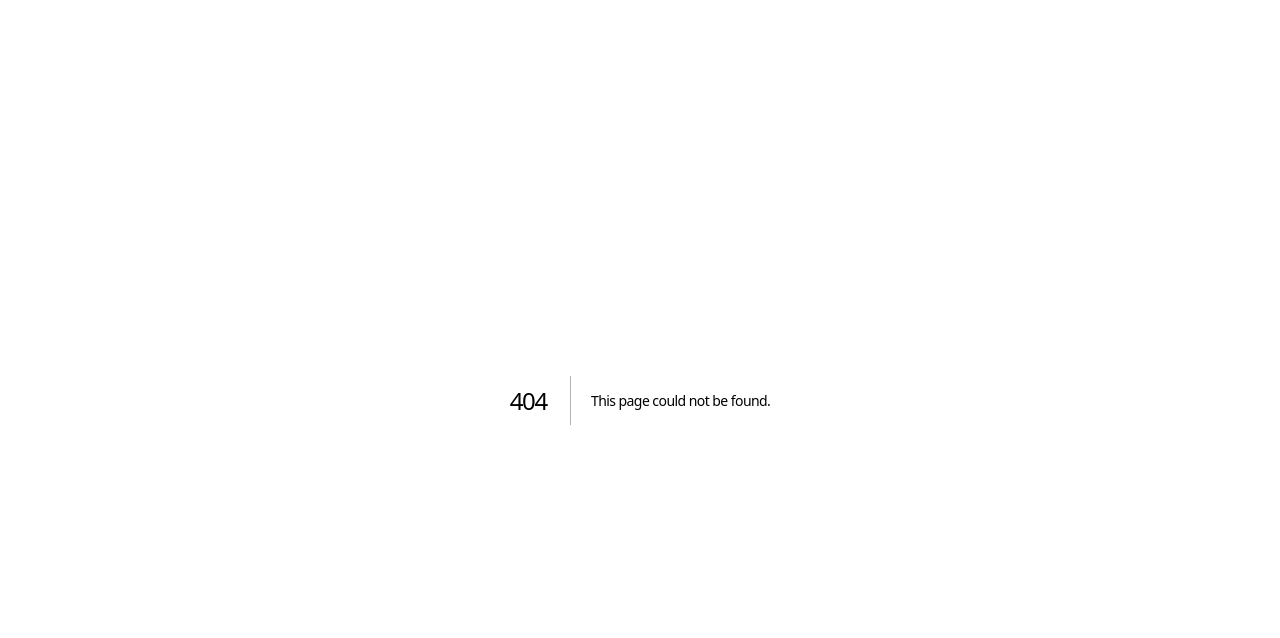
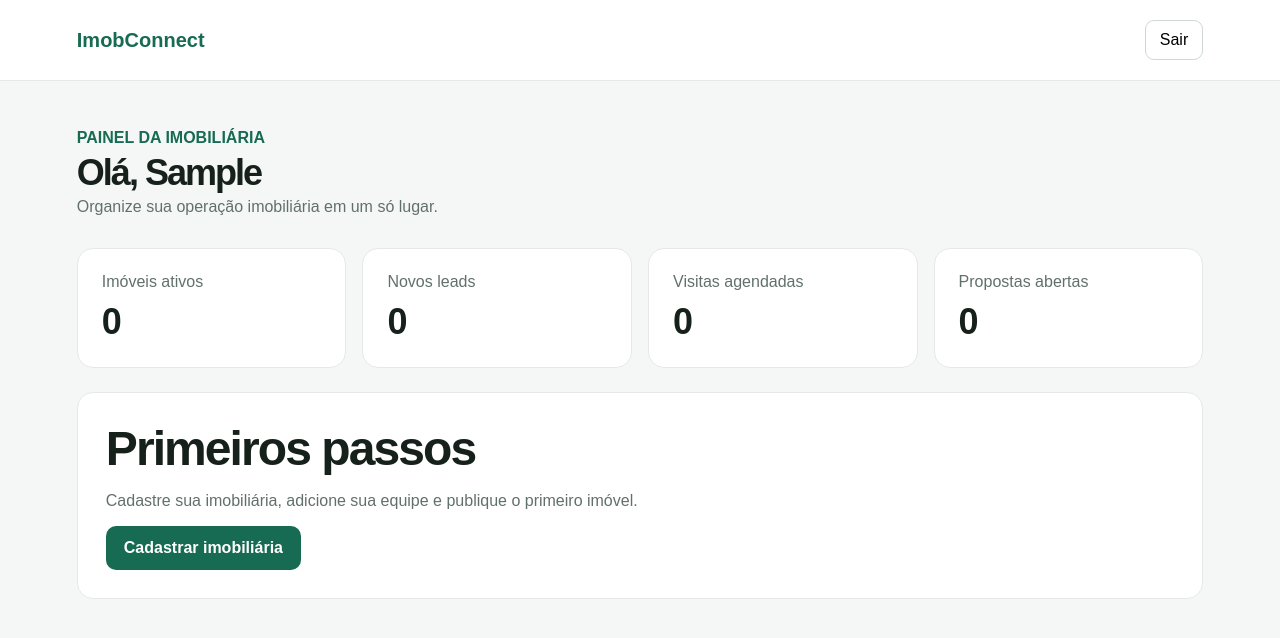
Before and after one commit to jandersonvb/imobiliaria-frontend, a Next.js app: page /dashboard in a window 1280 px wide. Before the commit this address had no page. Shown: the top 638 px of the page. Built offline with nearby package versions, Linux system fonts and the light colour scheme; sample sign-in values are in the browser's storage.

Commit message:
add initial dashboard

```diff
--- /dev/null
+++ b/app/dashboard/page.tsx
@@ -0,0 +1,67 @@
+'use client';
+
+import Link from 'next/link';
+import { useEffect, useState } from 'react';
+
+type Session = {
+  user: { firstName: string; lastName: string; email: string };
+  accessToken: string;
+};
+
+export default function DashboardPage() {
+  const [session, setSession] = useState<Session | null>(null);
+
+  useEffect(() => {
+    const raw = localStorage.getItem('imobconnect.session');
+    if (!raw) {
+      window.location.href = '/login';
+      return;
+    }
+
+    setSession(JSON.parse(raw) as Session);
+  }, []);
+
+  function logout() {
+    localStorage.removeItem('imobconnect.session');
+    window.location.href = '/login';
+  }
+
+  if (!session) return <main style={{ padding: 40 }}>Carregando...</main>;
+
+  const cards = [
+    ['Imóveis ativos', '0'],
+    ['Novos leads', '0'],
+    ['Visitas agendadas', '0'],
+    ['Propostas abertas', '0'],
+  ];
+
+  return (
+    <main style={{ minHeight: '100vh', background: '#f5f7f6' }}>
+      <header style={{ display: 'flex', justifyContent: 'space-between', alignItems: 'center', padding: '20px 6vw', background: '#fff', borderBottom: '1px solid #e4e9e7' }}>
+        <Link href="/" style={{ color: '#176b52', fontWeight: 800, textDecoration: 'none', fontSize: 20 }}>ImobConnect</Link>
+        <button onClick={logout} style={{ border: '1px solid #cfd8d4', borderRadius: 9, background: '#fff', padding: '10px 14px', cursor: 'pointer' }}>Sair</button>
+      </header>
+
+      <section style={{ padding: '48px 6vw' }}>
+        <p style={{ color: '#176b52', fontWeight: 700, margin: 0 }}>PAINEL DA IMOBILIÁRIA</p>
+        <h1 style={{ fontSize: 36, margin: '8px 0' }}>Olá, {session.user.firstName}</h1>
+        <p style={{ color: '#62706b', marginTop: 0 }}>Organize sua operação imobiliária em um só lugar.</p>
+
+        <div style={{ display: 'grid', gridTemplateColumns: 'repeat(auto-fit, minmax(200px, 1fr))', gap: 16, marginTop: 32 }}>
+          {cards.map(([label, value]) => (
+            <article key={label} style={{ background: '#fff', borderRadius: 16, padding: 24, border: '1px solid #e4e9e7' }}>
+              <span style={{ color: '#62706b' }}>{label}</span>
+              <strong style={{ display: 'block', fontSize: 36, marginTop: 10 }}>{value}</strong>
+            </article>
+          ))}
+        </div>
+
+        <section style={{ background: '#fff', borderRadius: 16, padding: 28, marginTop: 24, border: '1px solid #e4e9e7' }}>
+          <h2 style={{ marginTop: 0 }}>Primeiros passos</h2>
+          <p style={{ color: '#62706b' }}>Cadastre sua imobiliária, adicione sua equipe e publique o primeiro imóvel.</p>
+          <button style={{ border: 0, borderRadius: 10, padding: '13px 18px', background: '#176b52', color: '#fff', fontWeight: 700 }}>Cadastrar imobiliária</button>
+        </section>
+      </section>
+    </main>
+  );
+}
```
